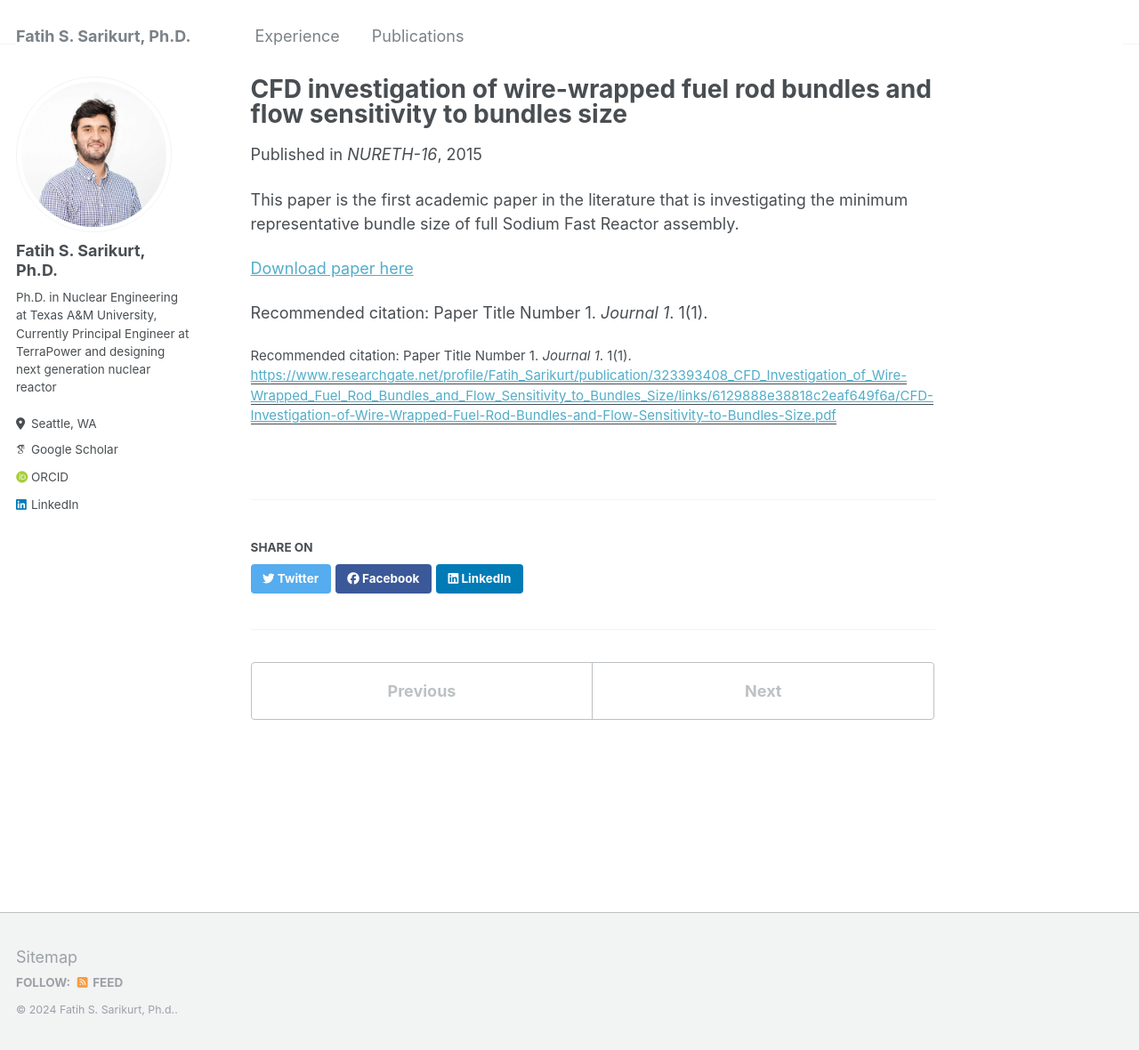
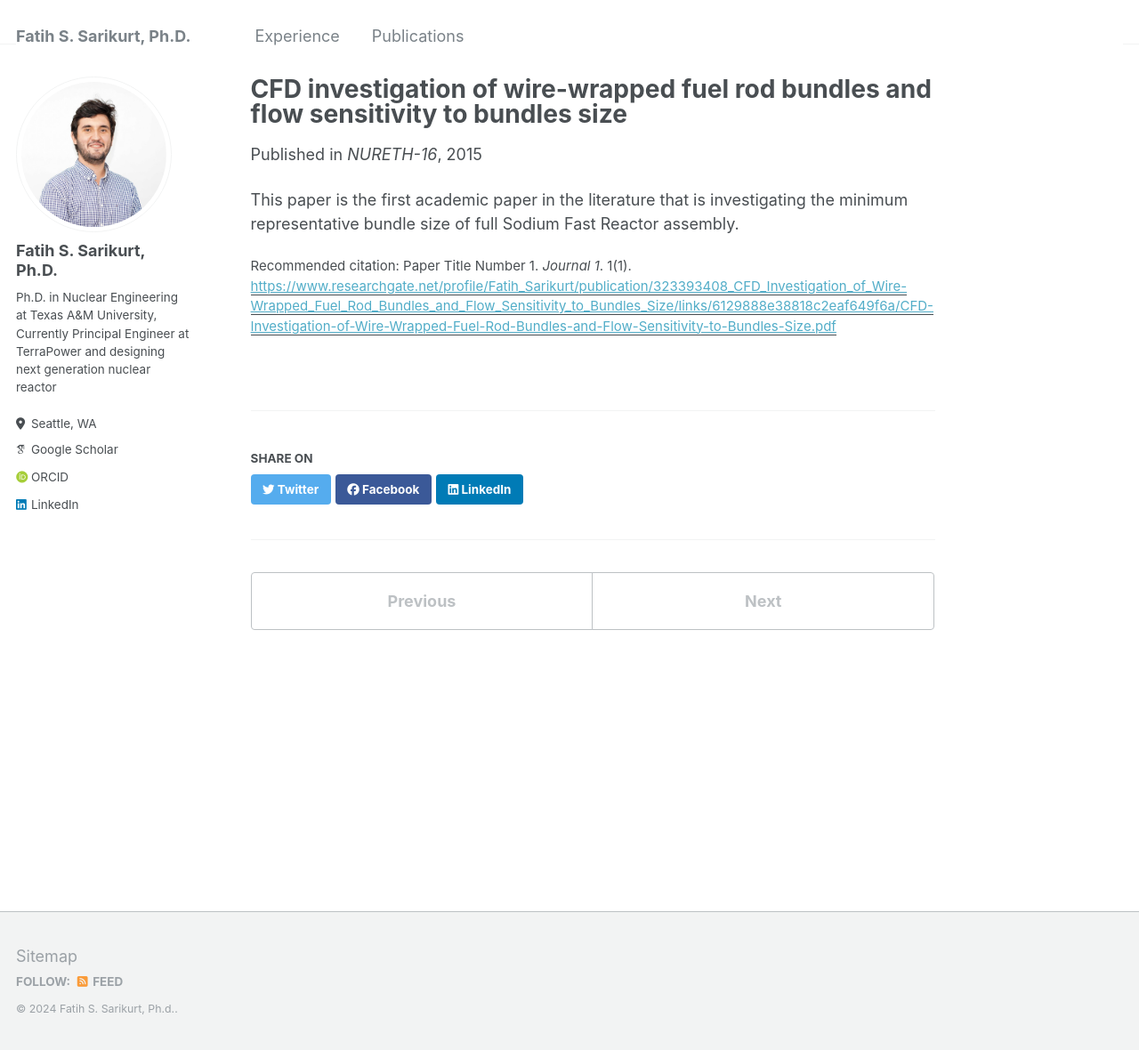
Before and after one commit to fatihsarikurt/academic, a Jekyll site: the page built from _publications/journal/2015-9-04-cfd-wire-wrapped-fuel-sfr-reactor.md, in a window 1280 px wide and 1180 px high. Shown: the whole window at 89% size. Built offline with Jekyll 4.4.1, drawn with Linux system fonts in a browser that asks for light colours; some web fonts are replaced.

Commit message:
config modification

```diff
--- a/_publications/journal/2015-9-04-cfd-wire-wrapped-fuel-sfr-reactor.md
+++ b/_publications/journal/2015-9-04-cfd-wire-wrapped-fuel-sfr-reactor.md
@@ -9,7 +9,3 @@ paperurl: 'https://www.researchgate.net/profile/Fatih_Sarikurt/publication/32339
 citation: 'Paper Title Number 1. <i>Journal 1</i>. 1(1).'
 ---
 This paper is the first academic paper in the literature that is investigating the minimum representative bundle size of full Sodium Fast Reactor assembly.
-
-[Download paper here](https://www.researchgate.net/profile/Fatih_Sarikurt/publication/323393408_CFD_Investigation_of_Wire-Wrapped_Fuel_Rod_Bundles_and_Flow_Sensitivity_to_Bundles_Size/links/6129888e38818c2eaf649f6a/CFD-Investigation-of-Wire-Wrapped-Fuel-Rod-Bundles-and-Flow-Sensitivity-to-Bundles-Size.pdf)
-
-Recommended citation: Paper Title Number 1. <i>Journal 1</i>. 1(1).
```
Also changed, not shown: 1 other file.
